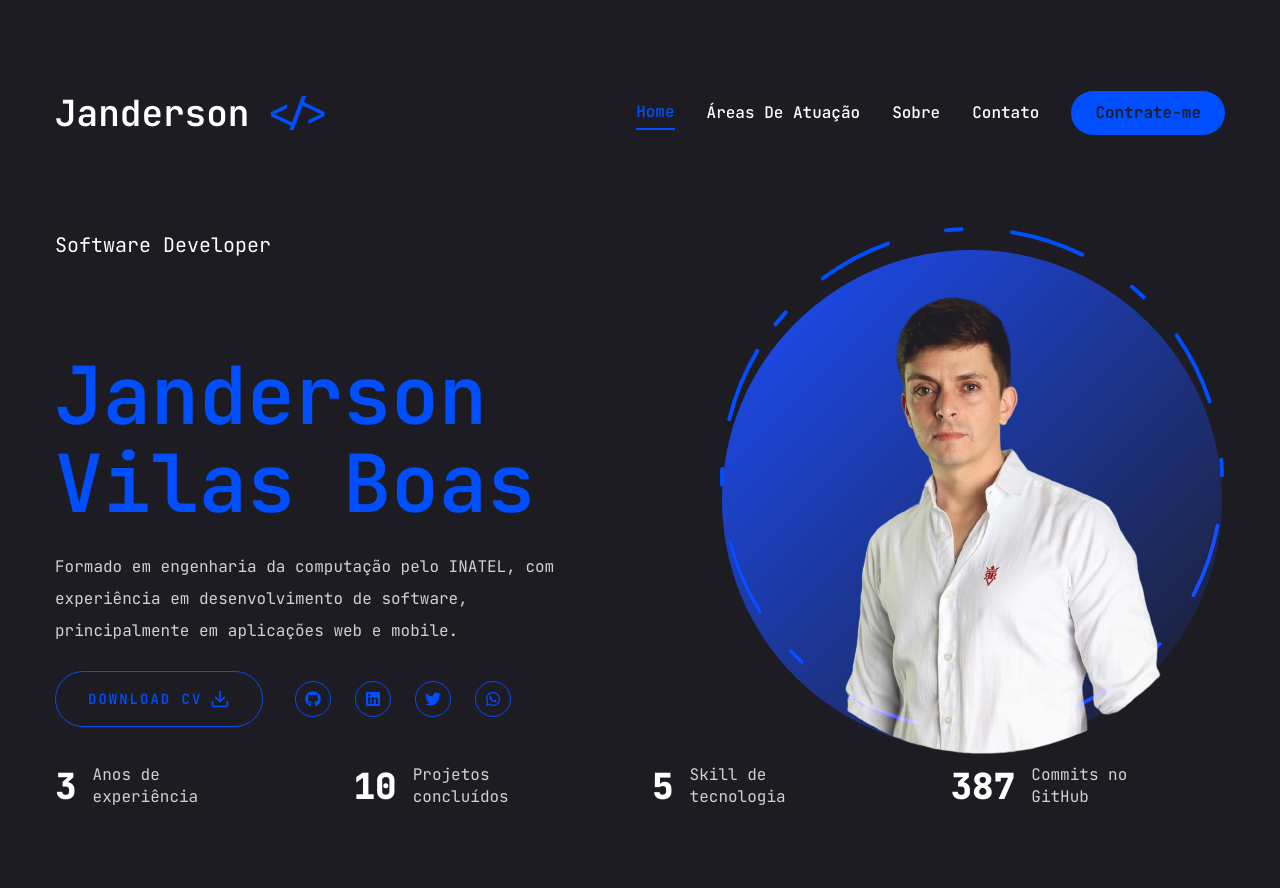
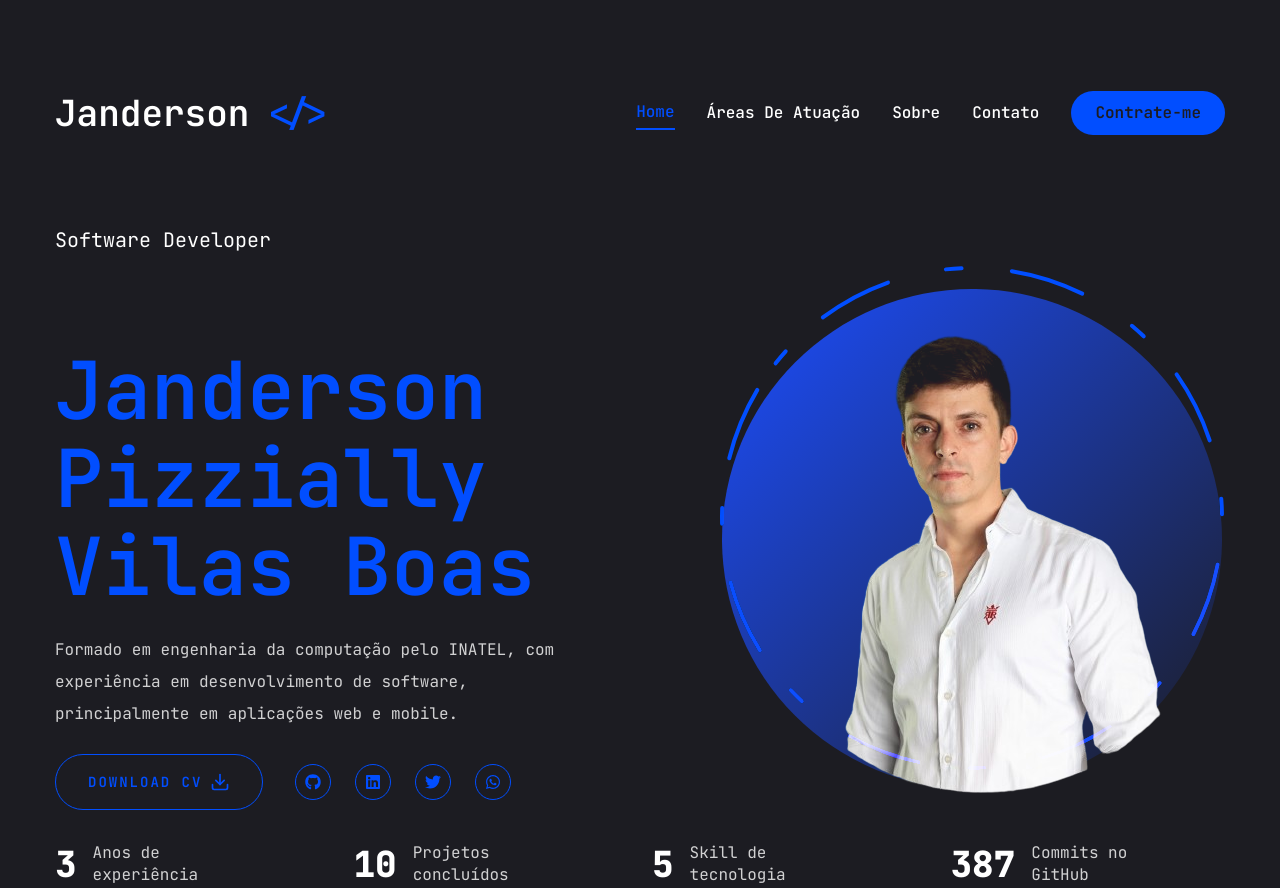
Before and after one commit to jandersonvb/janderson-portifolio, a Next.js app: page / in a window 1280 px wide. Before the commit the page ends 810 px from the top, so only its background shows below. Built offline with nearby package versions, Linux system fonts and the light colour scheme.

Commit message:
refactor: change name

```diff
--- a/app/page.tsx
+++ b/app/page.tsx
@@ -29,7 +29,7 @@ const Home: React.FC = () => {
         <div className="flex flex-col xl:flex-row items-center justify-between">
           <div className="text-center xl:text-left order-2 xl:order-none">
             <span className="text-xl">Software Developer</span>
-            <h1 className="h1 mb-6 "> <br /> <span className="text-accent">Janderson Vilas Boas</span></h1>
+            <h1 className="h1 mb-6 "> <br /> <span className="text-accent">Janderson Pizzially Vilas Boas</span></h1>
             <p className="max-w-[500px] mb-6 text-white/80">
               Formado em engenharia da computação pelo INATEL, com experiência em desenvolvimento de software, principalmente em aplicações web e mobile.
             </p>
```
